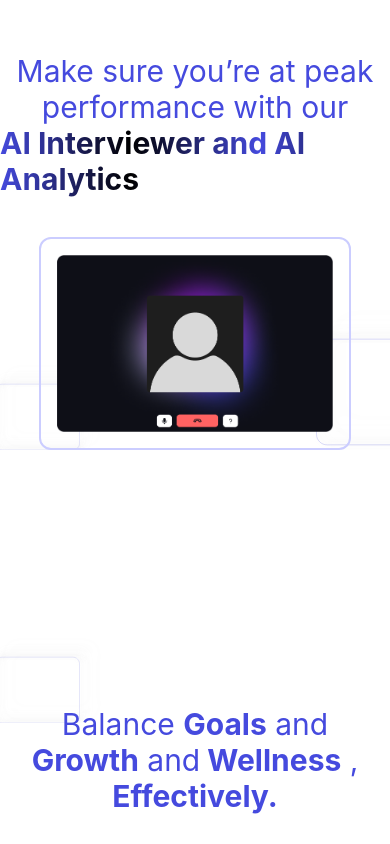
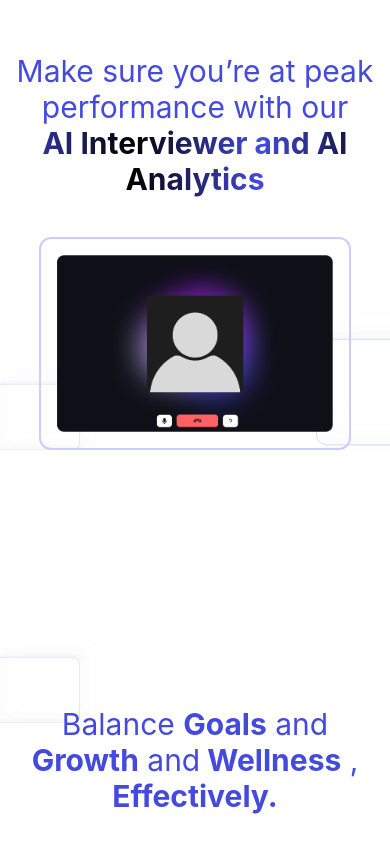
Before and after one commit to InterviewAndHealth/Frontend, a React (Vite) app: page / in a window 390 px wide. Shown: the part 860-1704 px from the top of the page. Built offline with nearby package versions, Linux system fonts and the light colour scheme.

Commit message:
minor changes

```diff
--- a/src/components/custom/HomeSectionOne.tsx
+++ b/src/components/custom/HomeSectionOne.tsx
@@ -35,11 +35,11 @@ const HomeSectionOne = () => {
             </div>
           </div>
           <div className=" flex flex-col justify-center items-center mt-52 lg:mt-72 mb-28">
-            <div className="text-main-300 text-3xl text-center">
+            <div className="text-main-300 text-3xl text-center px-3">
               Make sure you’re at peak performance with our
             </div>
             <div
-              className="font-bold text-3xl"
+              className="font-bold text-3xl text-center px-3"
               style={{
                 background:
                   "linear-gradient(to right, #454ADE, black, #454ADE, black)",
--- a/src/components/custom/HomeSectionThree.tsx
+++ b/src/components/custom/HomeSectionThree.tsx
@@ -38,7 +38,7 @@ const HomeSectionThree = () => {
           From <span className="font-bold"> Wealth</span> to
           <span className="font-bold"> Wellness</span>
         </div>
-        <div className="ml-32 mb-16 text-xl mt-4 lg:mt-0">
+        <div className="lg:ml-32 mb-16 text-xl mt-4 lg:mt-0 text-center lg:text-start">
           We’ve got you covered
         </div>
 
```
